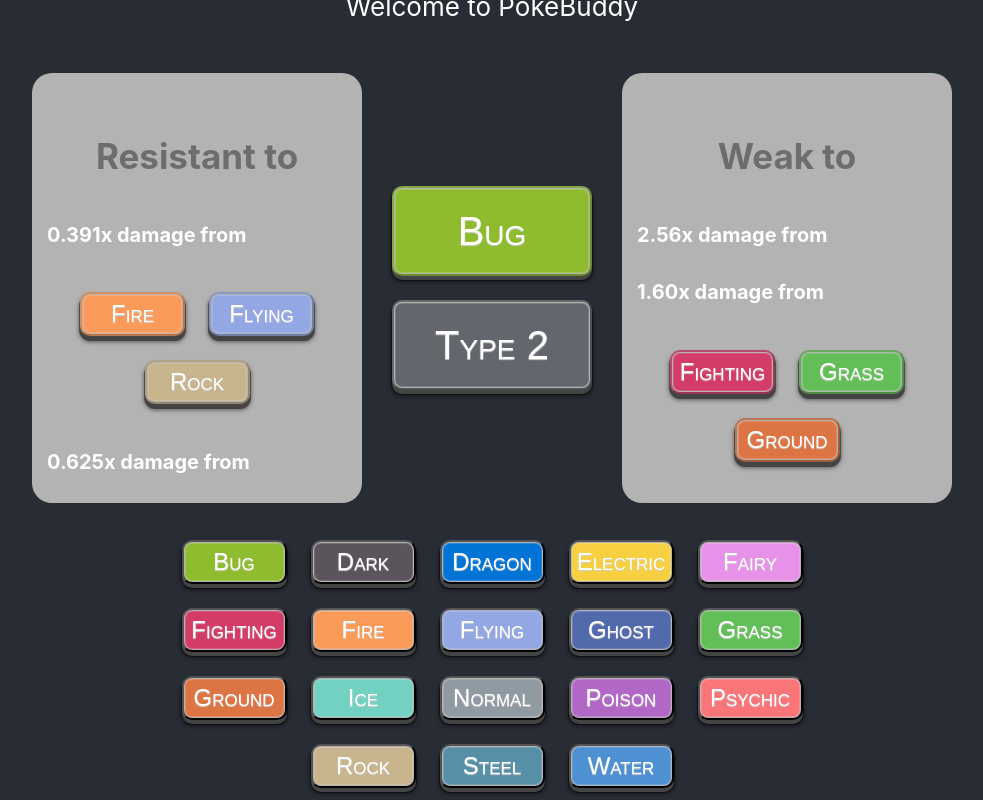
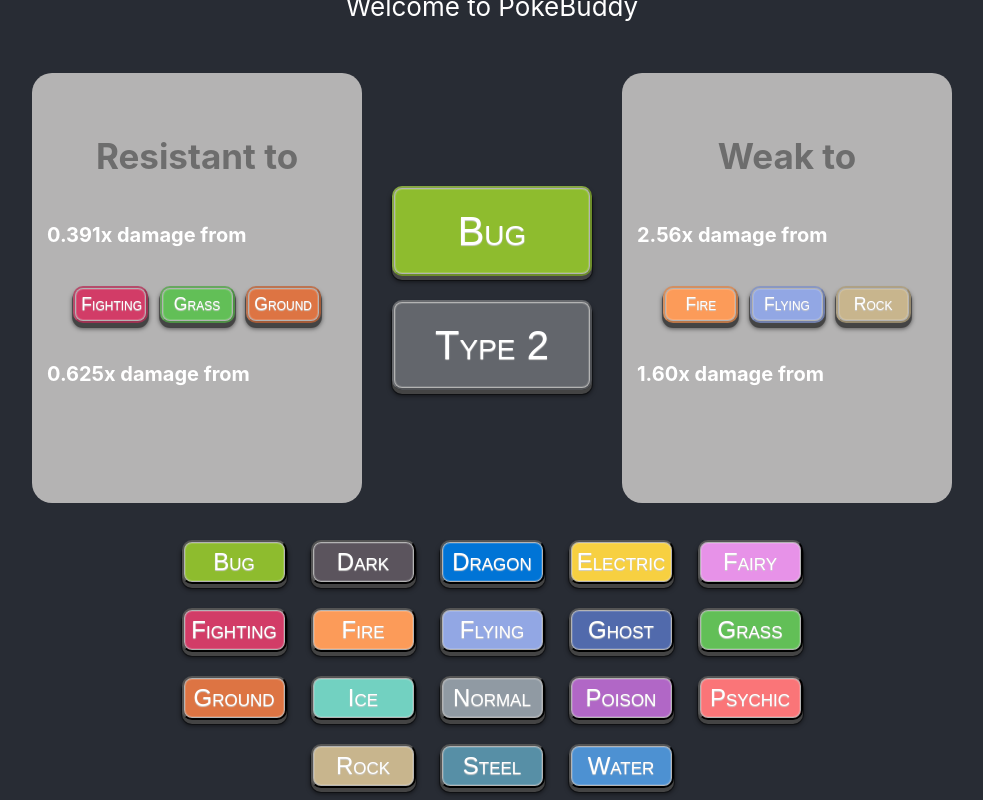
Before and after one commit to benlow22/asdfff, a React (Create React App) app in the folder react_app/poke_buddy/: page / in a window 1280 px wide. Both pictures are taken after a click on the button "Bug". Shown: the part 335-1135 px from the top of the page, without its empty margins (148-1131 px from the left). Built offline with nearby package versions, Linux system fonts and the light colour scheme.

Commit message:
add SmallButtonHolder component, bug type works

```diff
--- a/react_app/poke_buddy/src/App.css
+++ b/react_app/poke_buddy/src/App.css
@@ -1,5 +1,6 @@
 .App {
   text-align: center;
+  background-color: #444444;
 }
 
 .App-logo {
@@ -53,6 +54,18 @@
   color: white;
 }
 
+.small-button {
+  width:75px;
+  font-size: 1.10rem;
+  font-family: Arial;
+  font-variant-caps: small-caps;
+  margin: 0.35rem;
+  padding: 6px;
+  border-radius: 10px;
+  text-shadow: 0 1px 1px rgb(207, 207, 207);
+  display: inline;
+
+}
 
 .full-List {
   max-width: 675px;
@@ -178,8 +191,9 @@
   margin: 25px 5px;
   padding: 15px;
   display: flexbox;
-  align-content: space-around;
+  align-content: flex-start;
   justify-content: flex-start;
+  align-items: flex-start;
 }
 
 .type-buttons {
--- a/react_app/poke_buddy/src/Components/opponentType/OpponentType.js
+++ b/react_app/poke_buddy/src/Components/opponentType/OpponentType.js
@@ -55,9 +55,9 @@
                 <StatBox status='Resistant' type1={type1} type2={type2}/>
                 <div className='two-types'>
                     <TypeIndicator type={type1}/>
-                    <TypeIndicator type={type2}/>
+                    <TypeIndicator type1={type1} type={type2}/>
                 </div>
-                <StatBox status='Weak' type2={type2}/>
+                <StatBox status='Weak' type1={type1} type2={type2}/>
             </div>
             <div className='list-Of-Buttons'>
                 <TypeList onAdd={handleAdd}/>
--- a/react_app/poke_buddy/src/Components/statBox/StatBox.js
+++ b/react_app/poke_buddy/src/Components/statBox/StatBox.js
@@ -1,35 +1,19 @@
 import React from "react";
-import { pokemonTypes, typeEffectiveness, checkTypes } from "../../database";
-import { SmallButton } from "../button/SmallButton";
+import { SmallButtonHolder } from "../typeList/SmallButtonHolder";
 
 export function StatBox (props) {
-    let type1 = 'Bug' //props.type1;        // TEST = bug
+    let type1 = props.type1 //props.type1;        // TEST = bug
     let type2 = props.type2;
     let status = props.status;
 
     let multiplierLabels = []
-    let multiplier1 = []
-    let multiplier2 = []
 
-    const allmultipliers = checkTypes(type1,type2);
 
     if (status === 'Weak') {
         multiplierLabels = ['2.56x', '1.60x'];
-        multiplier1 = allmultipliers.veryWeak;
-        multiplier2 = allmultipliers.weak;
     } if (status === 'Resistant') {
         multiplierLabels = ['0.391x', '0.625x' ];
-        multiplier1 = allmultipliers.strong;
-        multiplier2 = allmultipliers.veryStrong;
     }
-
-
-
-
-
-
-
-
 
 
 
@@ -38,20 +22,9 @@
         <div className="statBox">
             <h4>{status} to </h4>
             <h5>{multiplierLabels[0]} damage from</h5>
-            <p>{multiplier1.map(type=>{
-                return (
-                    <SmallButton
-                    typeName={type}
-                    />
-                )
-            })}</p>
+            <SmallButtonHolder type1={type1} type2={type2} status={status} multiplier={1}/>
             <h5>{multiplierLabels[1]} damage from</h5>
-            <p>{multiplier2.map(type=>{
-                return (
-                    <SmallButton
-                    typeName={type}
-                    />
-                )
-            })}</p>        </div>
+            <SmallButtonHolder type1={type1} type2={type2} status={status} multiplier={2}/>
+      </div>
     )
 }
--- /dev/null
+++ b/react_app/poke_buddy/src/Components/typeList/SmallButtonHolder.js
@@ -0,0 +1,45 @@
+import { React } from "react";
+import { checkTypes } from "../../database";
+import { SmallButton } from "../button/SmallButton";
+
+
+
+export function SmallButtonHolder (props) {
+    const status = props.status;
+    const type1 = props.type1;
+    const type2 = props.type2;
+    let multi = props.multiplier
+
+
+    if (type1 !== 'Type 1') {         // if its NOT type 1 render
+        const allmultipliers = checkTypes(type1,type2);
+        let multiplier1 = []
+
+        if (status === 'Weak') {
+            if (multi === 1 ) {
+                multiplier1 = allmultipliers.weakTo;
+            } if (multi === 2 ) {
+                multiplier1 = allmultipliers.veryWeakTo;
+            }
+        } if (status === 'Resistant') {
+            if (multi === 1 ) {
+                multiplier1 = allmultipliers.resistant;
+            } if (multi === 2 ) {
+                multiplier1 = allmultipliers.veryResistant;
+            }
+        };
+
+        return (
+                <div>
+                    <p>{multiplier1.map(type=>{
+                        return (
+                            <SmallButton
+                            typeName={type}
+                            />
+                        )
+                    })}</p>
+                </div>
+
+        )
+    }
+};
--- a/react_app/poke_buddy/src/database.js
+++ b/react_app/poke_buddy/src/database.js
@@ -27,26 +27,29 @@
 */
 
 export const checkTypes = (state1, state2) => {
-    let effectObj = { veryWeak: [],
-        weak:[],
+    let effectObj = { veryResistant: [],
+        resistant:[],
         normal :[],
-        strong:[],
-        veryStrong:[]
+        weakTo:[],
+        veryWeakTo:[]
     }
 
+    if (state1 === 'Type1') {
+        return effectObj;
+    }
     if (state2 === 'Type 2') {          // only one state
         typeEffectiveness[state1].forEach((effectiveness, index) => {
             if (effectiveness === 0.391) {
                 console.log(pokemonTypes[index]);
-                effectObj.veryWeak.push(pokemonTypes[index])
+                effectObj.veryResistant.push(pokemonTypes[index])
             } if (effectiveness === 0.625) {
-                effectObj.weak.push(pokemonTypes[index])
+                effectObj.resistant.push(pokemonTypes[index])
             } if (effectiveness === 1) {
                 effectObj.normal.push(pokemonTypes[index])
             } if (effectiveness === 1.60) {
-                effectObj.strong.push(pokemonTypes[index])
+                effectObj.weakTo.push(pokemonTypes[index])
             } if (effectiveness === 2.56) {
-                effectObj.veryStrong.push(pokemonTypes[index])
+                effectObj.veryWeakTo.push(pokemonTypes[index])
             }
         })
     }
```
Also changed, not shown: react_app/poke_buddy/src/Components/typeList/TestComponent.js (added, +9 -0 lines).
